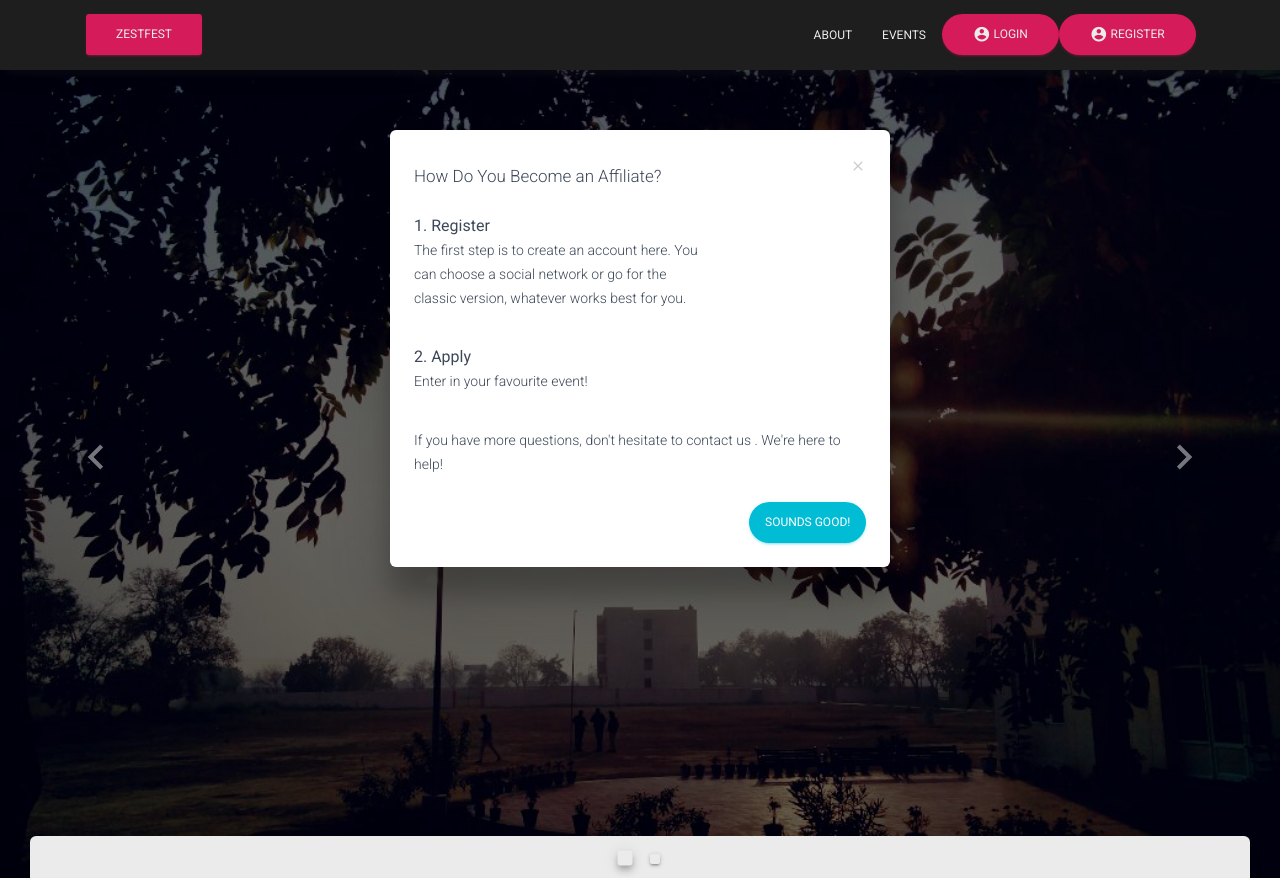
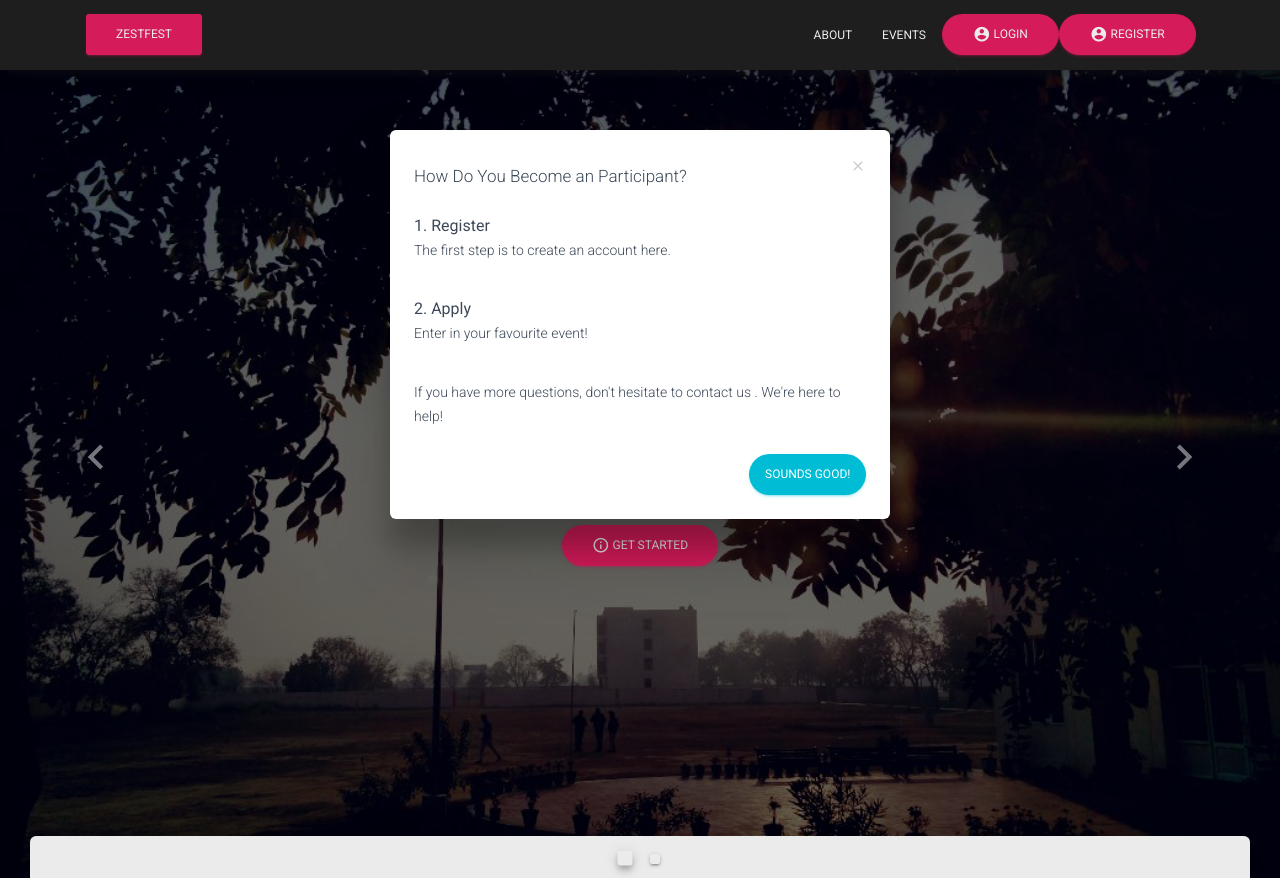
Before and after one commit to mandeepmourya007/gndu-fest, a Django app: page / in a window 1280 px wide, after a click that opens the changed part. Run offline with Django 3.2, Linux system fonts and the light colour scheme; some libraries are stand-ins or nearby versions.

Commit message:
home pg tweaks

```diff
--- a/templates/home.html
+++ b/templates/home.html
@@ -112,7 +112,7 @@
                                         <h4>Register today in various awesome events</h4>
                                         <br>
                                         <div class="buttons">
-                                            <a href="https://www.gndutechfest.tk" target="_blank" class="btn btn-rose btn-round">
+                                            <a href="http://zestfest.tk/" target="_blank" class="btn btn-rose btn-round">
               <i class="material-icons">share</i> Share
             </a>
 
@@ -138,7 +138,7 @@
     <div class="modal-dialog modal-notice" role="document">
         <div class="modal-content">
             <div class="modal-header">
-                <h5 class="modal-title">How Do You Become an Affiliate?</h5>
+                <h5 class="modal-title">How Do You Become an Participant?</h5>
                 <button type="button" class="close" data-dismiss="modal" aria-label="Close">
                     <i class="material-icons">clear</i>
                 </button>
@@ -148,7 +148,7 @@
                     <div class="row">
                         <div class="col-md-8">
                              <strong>1. Register</strong>
-                             <p>The first step is to create an account here. You can choose a social network or go for the classic version, whatever works best for you.</p>
+                             <p>The first step is to create an account here. </p>
                         </div>
 
                     </div>
```
